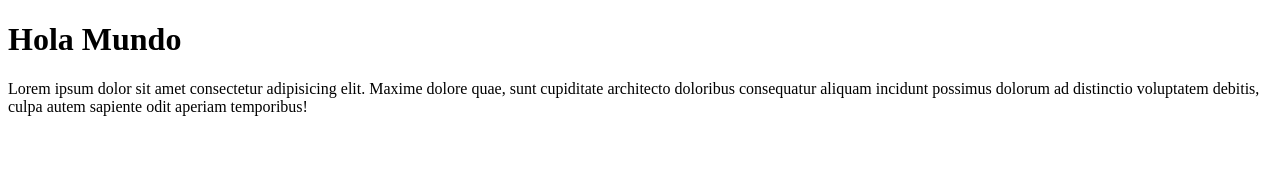
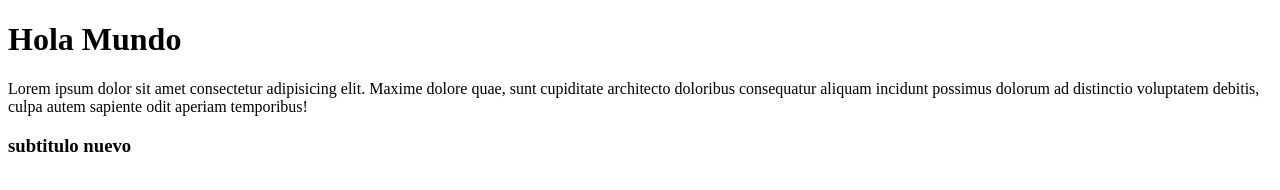
Before and after one commit to albornozMarcelo/prueba_git_nucba, a plain HTML site: page index.html in a window 1280 px wide. Drawn offline with Linux system fonts and the light colour scheme.

Commit message:
nuevo subtitulo

```diff
--- a/index.html
+++ b/index.html
@@ -14,6 +14,7 @@
         possimus dolorum ad distinctio voluptatem debitis, culpa autem sapiente
         odit aperiam temporibus!
       </p>
+      <h3>subtitulo nuevo</h3>
     </main>
   </body>
 </html>
```
